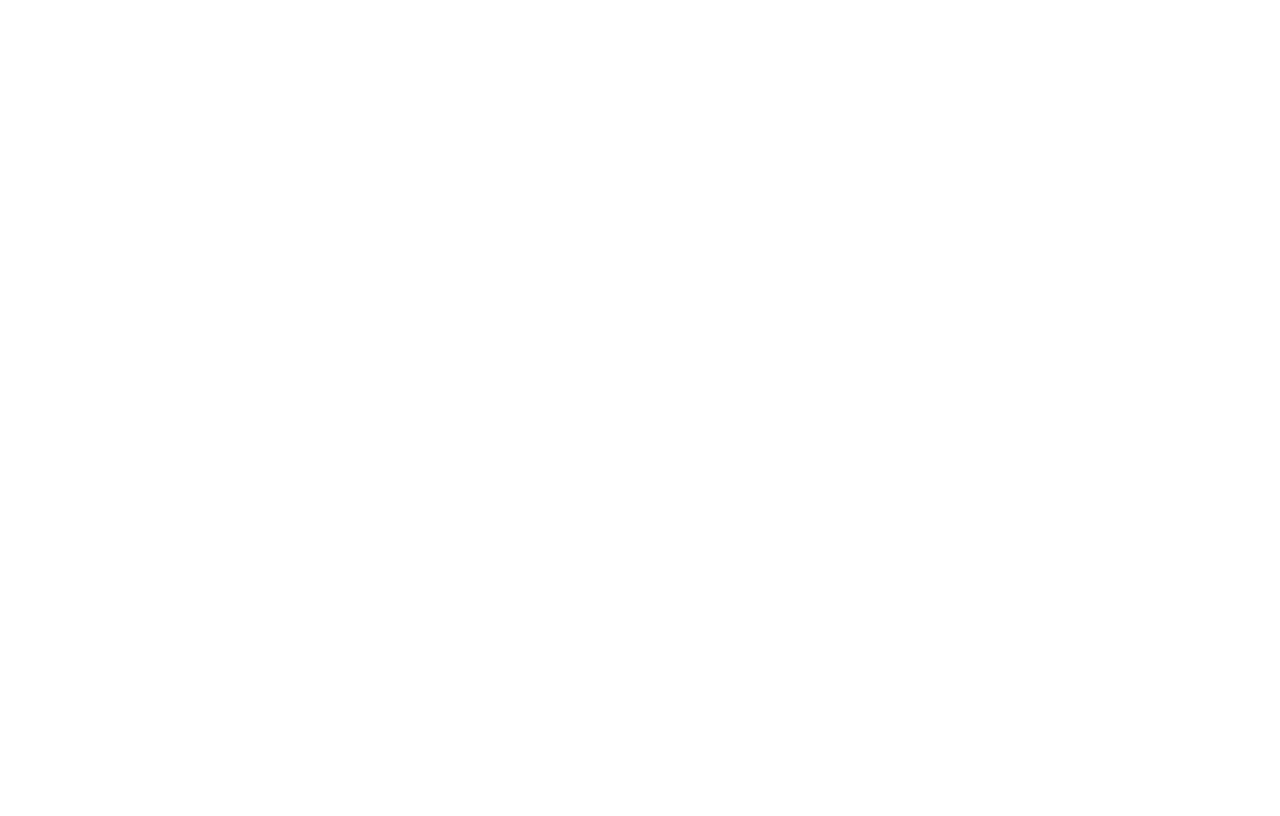
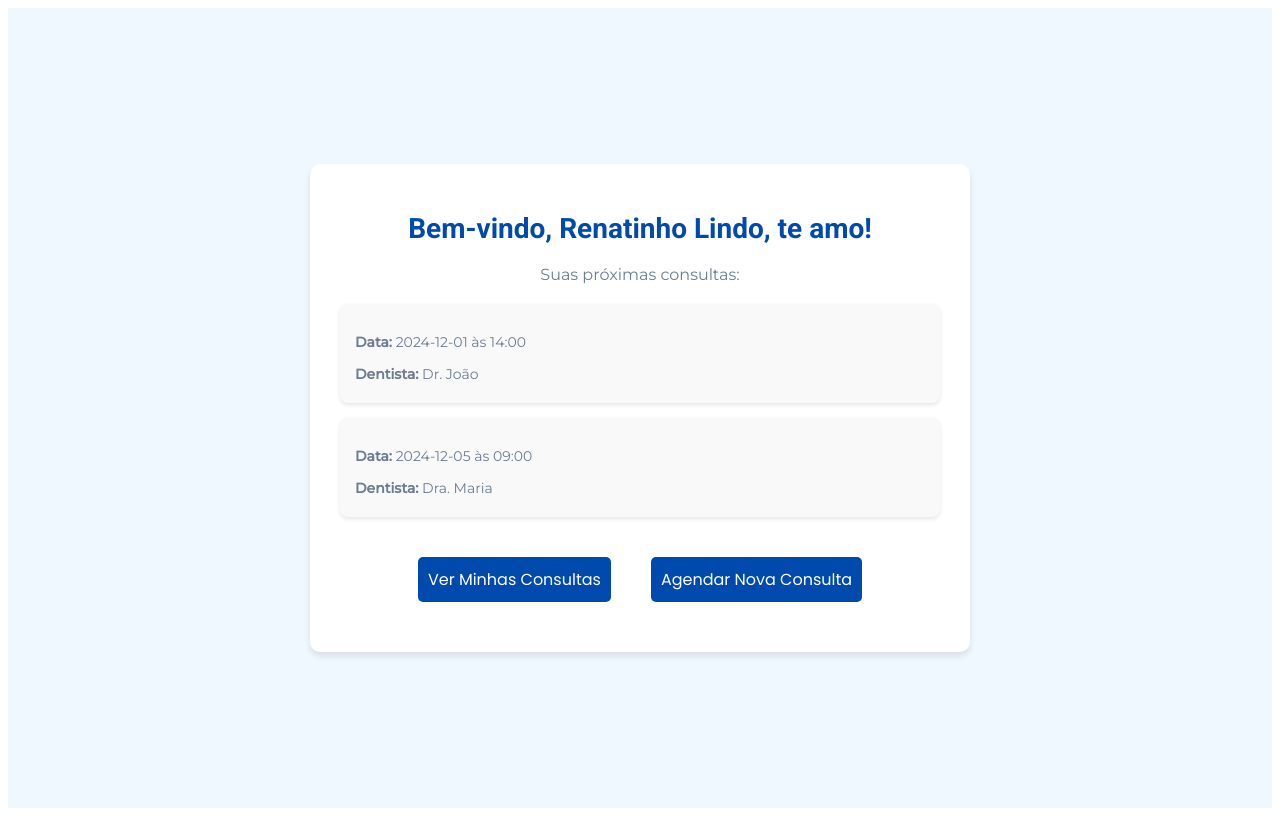
Before and after one commit to euClaudioFilho/consultas-odontologicas, a React (Create React App) app in the folder consultas-odontologicas/: page /home in a window 1280 px wide. Before the commit this address had no page. Built offline with nearby package versions, Linux system fonts and the light colour scheme.

Commit message:
FEAT: Implementação inicial da view home

```diff
--- a/consultas-odontologicas/src/App.js
+++ b/consultas-odontologicas/src/App.js
@@ -4,6 +4,14 @@
 import RegistroView from "./views/RegistroView";
 import AgendamentoView from "./views/AgendamentoView";
 import MinhasConsultasView from "./views/MinhasConsultasView";
+import HomeView from "./views/HomeView";
+
+const usuarioMock = {
+  nome: 'Renatinho Lindo, te amo',
+  tipo: 'Paciente', // 'Administrador' 'Paciente'
+};
+
+
 
 function App() {
   return (
@@ -12,6 +20,7 @@
         <Route path="/" element={<LoginView />} />
         <Route path="/register" element={<RegistroView />} />
         <Route path="/login" element={<LoginView />} />
+        <Route path="/home" element={<HomeView usuario={usuarioMock} />} />
         <Route path="/agendamento" element={<AgendamentoView />} />
         <Route path="/minhasConsultas" element={<MinhasConsultasView />} />
       </Routes>
--- /dev/null
+++ b/consultas-odontologicas/src/views/HomeView.js
@@ -0,0 +1,149 @@
+import React from "react";
+import styled from "styled-components";
+import { useNavigate } from "react-router-dom";
+
+const HomeView = ({ usuario }) => {
+  const navigate = useNavigate();
+
+  return (
+    <Container>
+      <Card>
+        <Title>Bem-vindo, {usuario.nome || "Usuário"}!</Title>
+        {usuario.tipo === "Paciente" ? (
+          <>
+            <Subtitle>Suas próximas consultas:</Subtitle>
+            <List>
+              <ConsultaCard>
+                <Info>
+                  <strong>Data:</strong> 2024-12-01 às 14:00
+                </Info>
+                <Info>
+                  <strong>Dentista:</strong> Dr. João
+                </Info>
+              </ConsultaCard>
+              <ConsultaCard>
+                <Info>
+                  <strong>Data:</strong> 2024-12-05 às 09:00
+                </Info>
+                <Info>
+                  <strong>Dentista:</strong> Dra. Maria
+                </Info>
+              </ConsultaCard>
+            </List>
+            <Button onClick={() => navigate("/minhasConsultas")}>
+              Ver Minhas Consultas
+            </Button>
+            <Button onClick={() => navigate("/agendamento")}>
+              Agendar Nova Consulta
+            </Button>
+          </>
+        ) : (
+          <>
+            <Subtitle>Painel Administrativo</Subtitle>
+            <List>
+              <AdminCard>
+                <Info>
+                  <strong>Consultas Hoje:</strong> 12
+                </Info>
+              </AdminCard>
+              <AdminCard>
+                <Info>
+                  <strong>Pacientes Cadastrados:</strong> 150
+                </Info>
+              </AdminCard>
+              <AdminCard>
+                <Info>
+                  <strong>Dentistas Cadastrados:</strong> 5
+                </Info>
+              </AdminCard>
+            </List>
+            <Button onClick={() => navigate("")}>
+              Gerenciar Consultas
+            </Button>
+            <Button onClick={() => navigate("")}>
+              Gerenciar Pacientes
+            </Button>
+            <Button onClick={() => navigate("")}>
+              Gerenciar Dentistas
+            </Button>
+          </>
+        )}
+      </Card>
+    </Container>
+  );
+};
+
+const Container = styled.div`
+  display: flex;
+  justify-content: center;
+  align-items: center;
+  height: 100vh;
+  background-color: #f0f8ff;
+`;
+
+const Card = styled.div`
+  background-color: #ffffff;
+  padding: 30px;
+  border-radius: 10px;
+  box-shadow: 0 4px 6px rgba(0, 0, 0, 0.1);
+  text-align: center;
+  width: 100%;
+  max-width: 600px;
+`;
+
+const Title = styled.h1`
+  font-size: 28px;
+  color: #004aad;
+  margin-bottom: 20px;
+  font-family: "Roboto", sans-serif;
+`;
+
+const Subtitle = styled.p`
+  font-size: 16px;
+  color: #6b7c93;
+  margin-bottom: 20px;
+  font-family: "Montserrat", sans-serif;
+`;
+
+const List = styled.div`
+  display: flex;
+  flex-direction: column;
+  gap: 15px;
+  margin-bottom: 20px;
+`;
+
+const ConsultaCard = styled.div`
+  background-color: #f9f9f9;
+  padding: 15px;
+  border-radius: 8px;
+  box-shadow: 0 2px 4px rgba(0, 0, 0, 0.1);
+  text-align: left;
+`;
+
+const AdminCard = styled(ConsultaCard)`
+  text-align: center;
+`;
+
+const Info = styled.p`
+  font-size: 14px;
+  color: #6b7c93;
+  margin-bottom: 5px;
+  font-family: "Montserrat", sans-serif;
+`;
+
+const Button = styled.button`
+  background-color: #004aad;
+  color: white;
+  font-size: 16px;
+  padding: 10px;
+  margin:20px;
+  border: none;
+  border-radius: 5px;
+  cursor: pointer;
+  font-family: "Poppins", sans-serif;
+  &:hover {
+    background-color: #003080;
+  }
+`;
+
+export default HomeView;
```
